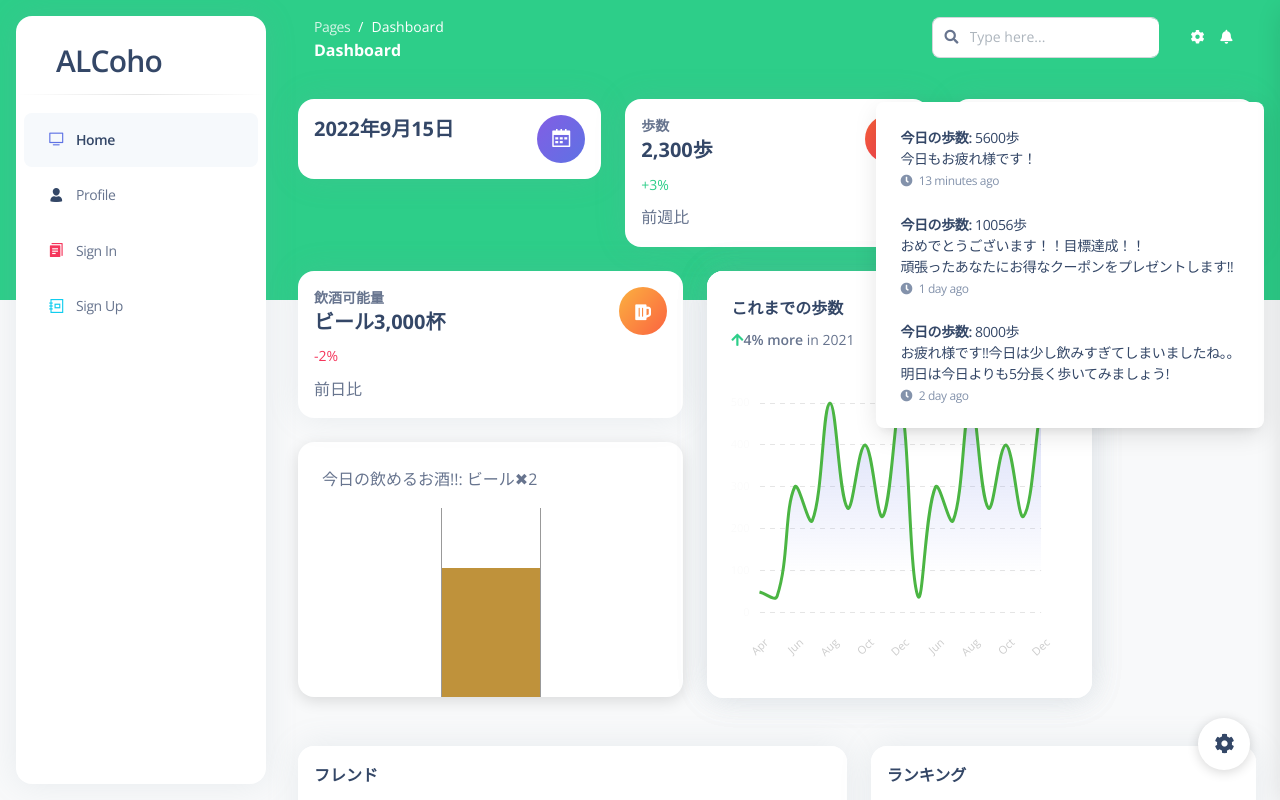
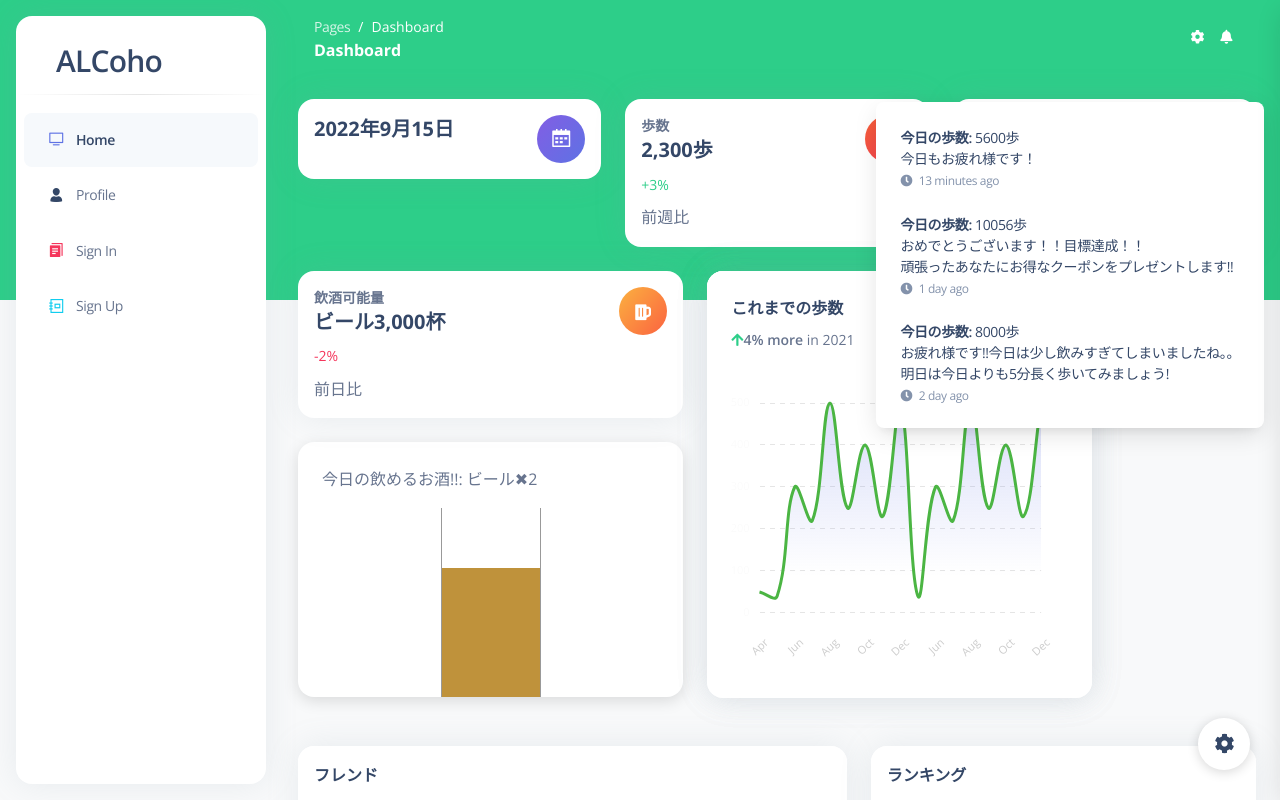
Before and after one commit to GureGorii/ALCoho, a Vue app in the folder client/: page /dashboard-default in a window 1280 px wide. Shown: the top 800 px of the page. Built offline with nearby package versions, Linux system fonts and the light colour scheme.

Commit message:
検索フォームを削除

```diff
--- a/client/src/examples/Navbars/Navbar.vue
+++ b/client/src/examples/Navbars/Navbar.vue
@@ -6,14 +6,6 @@
       <breadcrumbs :currentPage="currentRouteName" textWhite="text-white" />
       <div class="mt-2 collapse navbar-collapse mt-sm-0 me-md-0 me-sm-4" :class="this.$store.state.isRTL ? 'px-0' : 'me-sm-4'" id="navbar">
         <div class="pe-md-3 d-flex align-items-center" :class="this.$store.state.isRTL ? 'me-md-auto' : 'ms-md-auto'">
-          <div class="input-group">
-            <span class="input-group-text text-body">
-              <i class="fas fa-search" aria-hidden="true"></i>
-            </span>
-            <input type="text" class="form-control" :placeholder="
-                this.$store.state.isRTL ? 'أكتب هنا...' : 'Type here...'
-              " />
-          </div>
         </div>
         <ul class="navbar-nav justify-content-end">
           <li class="nav-item d-xl-none ps-3 d-flex align-items-center">
```
